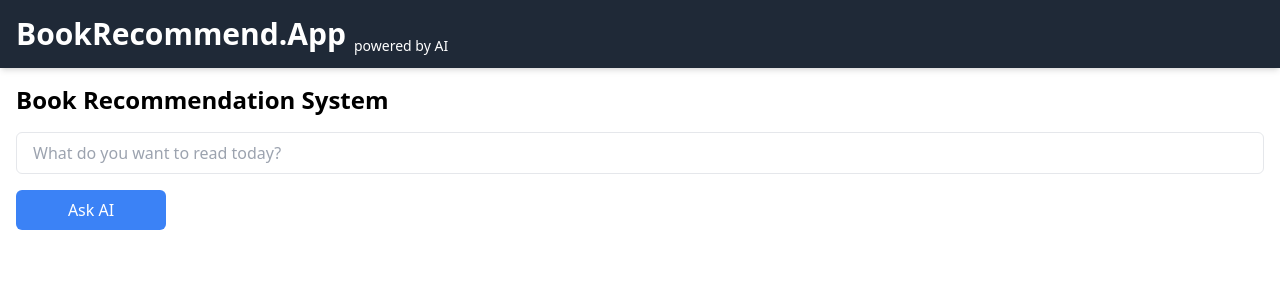
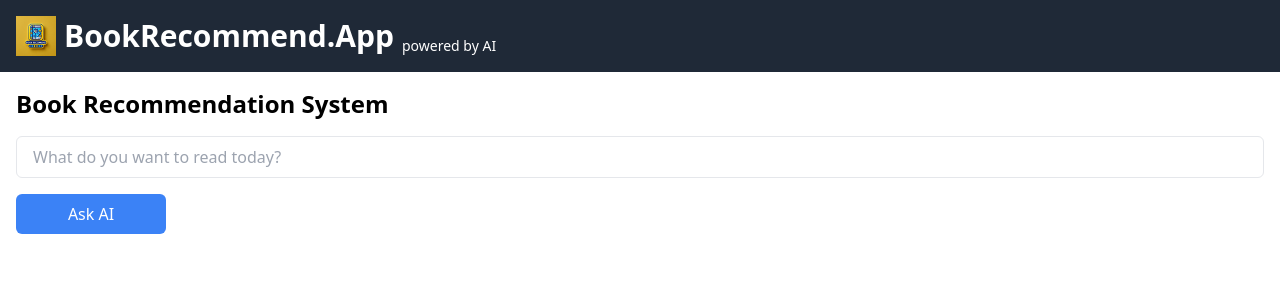
Before and after one commit to engkeen-source/books-rec-fe, a React (Create React App) app: page / in a window 1280 px wide. Shown: the top 300 px of the page. Built offline with nearby package versions, Linux system fonts and the light colour scheme; no server answers.

Commit message:
added logo and title

```diff
--- a/package.json
+++ b/package.json
@@ -9,6 +9,7 @@
     "axios": "^1.7.2",
     "react": "^18.3.1",
     "react-dom": "^18.3.1",
+    "react-router-dom": "^6.23.1",
     "react-scripts": "5.0.1",
     "web-vitals": "^2.1.4"
   },
@@ -37,9 +38,9 @@
     ]
   },
   "devDependencies": {
+    "@babel/plugin-proposal-private-property-in-object": "^7.14.5",
     "autoprefixer": "^10.4.19",
     "postcss": "^8.4.38",
-    "tailwindcss": "^3.4.4",
-    "@babel/plugin-proposal-private-property-in-object": "^7.14.5"
+    "tailwindcss": "^3.4.4"
   }
 }
--- a/public/index.html
+++ b/public/index.html
@@ -24,7 +24,7 @@
       work correctly both with client-side routing and a non-root public URL.
       Learn how to configure a non-root public URL by running `npm run build`.
     -->
-    <title>React App</title>
+    <title>BookRecommend.App</title> <!-- Update this line -->
   </head>
   <body>
     <noscript>You need to enable JavaScript to run this app.</noscript>
--- a/src/App.js
+++ b/src/App.js
@@ -1,14 +1,17 @@
-import "./index.css";
-
-import Header from "./components/Header";
-import Recommendation from "./components/Recommendation";
+import React from 'react';
+import { BrowserRouter as Router } from 'react-router-dom';
+import './index.css';
+import Header from './components/Header';
+import Recommendation from './components/Recommendation';
 
 function App() {
   return (
-    <div>
-      <Header />
-      <Recommendation />
-    </div>
+    <Router>
+      <div>
+        <Header />
+        <Recommendation />
+      </div>
+    </Router>
   );
 }
 
--- a/src/components/Header.js
+++ b/src/components/Header.js
@@ -1,13 +1,27 @@
 // src/components/Header.js
-import React from 'react';
+import React from "react";
+import { Link } from "react-router-dom";
+import newLogo from "../assets/new-logo.webp"; // Adjust the path as necessary
 
 const Header = () => {
   return (
-    <header className="bg-gray-800 p-4 shadow-md">
-      <div className="flex items-end w-full">
-        <h1 className="text-white text-3xl font-bold mr-2">BookRecommend.App</h1>
-        <span className="text-white text-sm relative" style={{ top: '0.25rem' }}>powered by AI</span>
-      </div>
+    <header className="bg-gray-800 text-white p-4 flex items-center">
+      <Link to="/" className="flex items-center">
+        <img
+          src={newLogo}
+          alt="BookRecommend.App Logo"
+          className="h-10 w-10 mr-2"
+        />
+        <h1 className="text-white text-3xl font-bold mr-2">
+          BookRecommend.App
+        </h1>
+        <span
+          className="text-white text-sm relative"
+          style={{ top: "0.60rem" }}
+        >
+          powered by AI
+        </span>
+      </Link>
     </header>
   );
 };
```
Also changed, not shown: src/assets/new-logo.webp (added), 1 other file (tests, documents, lock files or other folders).
